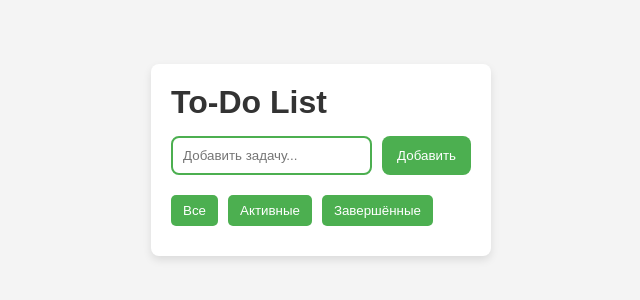
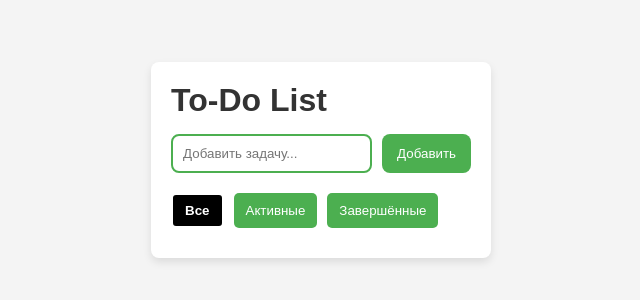
Before and after one commit to DaurenR/todo-app, a React (Vite) app: page / in a window 1280 px wide. Shown: the part 240-540 px from the top of the page, without its empty margins (319-959 px from the left). Built offline with nearby package versions, Linux system fonts and the light colour scheme.

Commit message:
fix active filter btn

```diff
--- a/package.json
+++ b/package.json
@@ -15,6 +15,7 @@
     "@dnd-kit/sortable": "^10.0.0",
     "@dnd-kit/utilities": "^3.2.2",
     "@reduxjs/toolkit": "^2.6.0",
+    "clsx": "^2.1.1",
     "react": "^19.0.0",
     "react-dom": "^19.0.0",
     "react-redux": "^9.2.0",
--- a/src/components/TodoFilter.tsx
+++ b/src/components/TodoFilter.tsx
@@ -1,6 +1,7 @@
 import { useAppDispatch, useAppSelector } from '../store/hooks'
 import { setFilter } from '../store/todoSlice'
 import styles from '../styles/TodoFilter.module.scss'
+import clsx from 'clsx'
 
 const TodoFilter: React.FC = () => {
   const dispatch = useAppDispatch()
@@ -10,19 +11,19 @@ const TodoFilter: React.FC = () => {
     <div className={styles['filter-buttons']}>
       <button
         onClick={() => dispatch(setFilter('all'))}
-        className={filter === 'all' ? 'styles.active' : ''}
+        className={clsx({ [styles.active]: filter === 'all' })}
       >
         Все
       </button>
       <button
         onClick={() => dispatch(setFilter('active'))}
-        className={filter === 'active' ? 'styles.active' : ''}
+        className={clsx({ [styles.active]: filter === 'active' })}
       >
         Активные
       </button>
       <button
         onClick={() => dispatch(setFilter('completed'))}
-        className={filter === 'completed' ? 'styles.active' : ''}
+        className={clsx({ [styles.active]: filter === 'completed' })}
       >
         Завершённые
       </button>
--- a/src/styles/TodoFilter.module.scss
+++ b/src/styles/TodoFilter.module.scss
@@ -20,7 +20,7 @@
     }
 
     &.active {
-      background-color: var(--secondary-color);
+      background-color: black;
       font-weight: bold;
       border: 2px solid white;
     }
```
Also changed, not shown: 1 other file (tests, documents, lock files or other folders).
